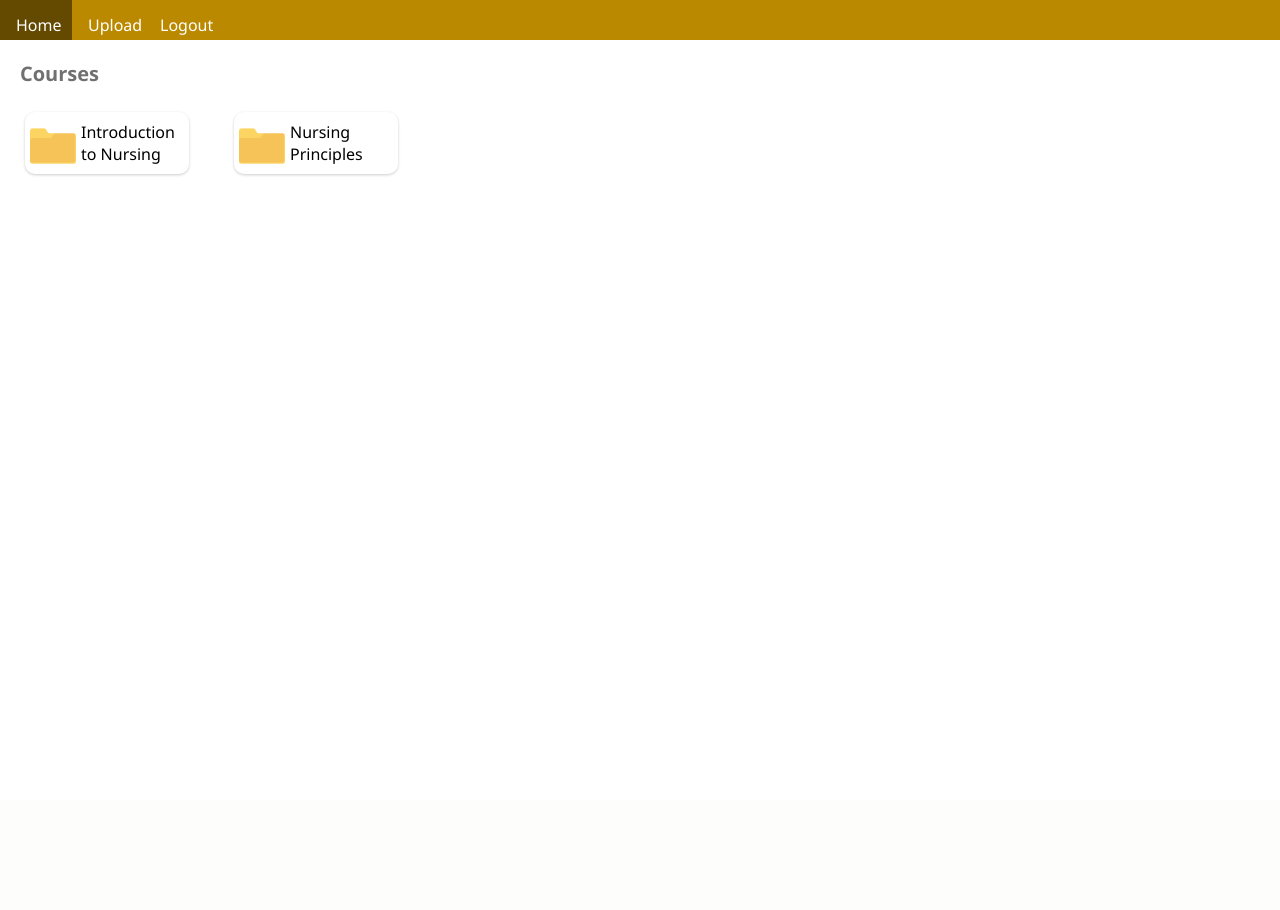
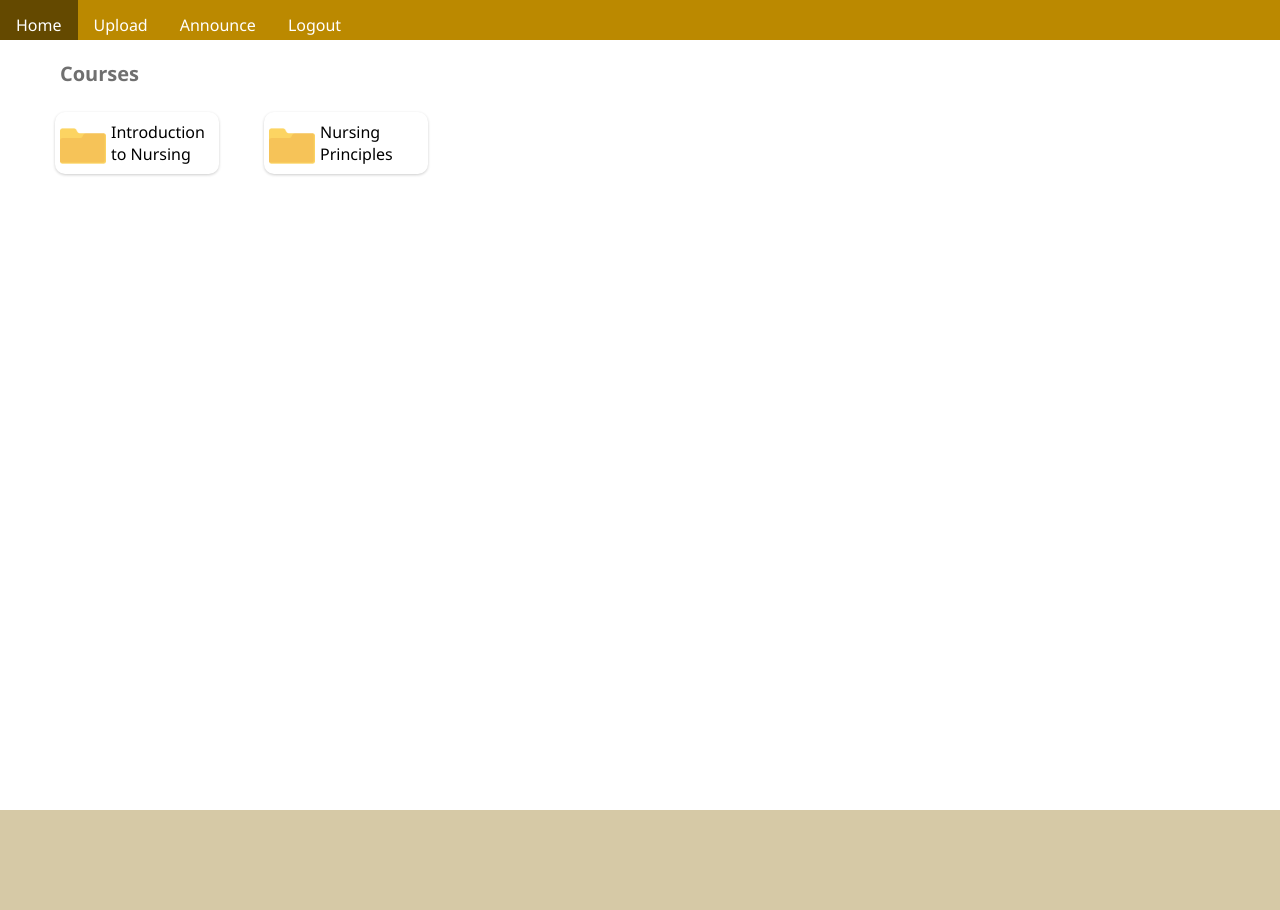
Before and after one commit to despicable-m/Slides, a Django app: page /program/1 in a window 1280 px wide. Before the commit the page ends 176 px from the top, so only its background shows below. Run offline with Django 3.2, Linux system fonts and the light colour scheme; a user stored in the database is signed in; data comes from the database, SQL or seed files in the repository; both versions use the stored data as it was after the commit; some libraries are stand-ins or nearby versions.

Commit message:
UI fixes and started work on announcement

```diff
--- a/slides/admin.py
+++ b/slides/admin.py
@@ -1,5 +1,5 @@
 from django.contrib import admin
-from .models import University, School, Program, User, Level, Course, Document
+from .models import University, School, Program, User, Level, Course, Document, Announcement
 
 # Register your models here.
 admin.site.register(University)
@@ -9,3 +9,4 @@ admin.site.register(User)
 admin.site.register(Level)
 admin.site.register(Course)
 admin.site.register(Document)
+admin.site.register(Announcement)
--- a/slides/models.py
+++ b/slides/models.py
@@ -4,7 +4,7 @@ from django.db import models
 
 
 class University(models.Model):
-    """ University field """
+    """ University table """
     university = models.CharField(max_length=100)
 
     class Meta:
@@ -14,7 +14,7 @@ class University(models.Model):
 
 
 class School(models.Model):
-    """ School field """
+    """ School table """
     university = models.ForeignKey(University, on_delete=models.CASCADE, related_name='uni')
     school = models.CharField(max_length=100)
 
@@ -23,7 +23,7 @@ class School(models.Model):
 
 
 class Program(models.Model):
-    """ Program field """
+    """ Program table """
     school = models.ForeignKey(School, on_delete=models.CASCADE, related_name='sch')
     program = models.CharField(max_length=100)
 
@@ -32,7 +32,7 @@ class Program(models.Model):
 
 
 class Level(models.Model):
-    """ Level field """
+    """ Level table """
     program = models.ForeignKey(Program, on_delete=models.CASCADE, related_name="pro")
     level = models.IntegerField()
     year = models.IntegerField()
@@ -41,7 +41,7 @@ class Level(models.Model):
         return f"{self.program} - L{self.level} - {self.year}"
 
 class Course(models.Model):
-    """ Course field """
+    """ Course table """
     level = models.ForeignKey(Level, on_delete=models.CASCADE, related_name="lvl", default=1)
     course_code = models.CharField(max_length=20)
     course = models.CharField(max_length=500)
@@ -50,7 +50,7 @@ class Course(models.Model):
         return f"{self.level} - {self.course_code} - {self.course}"
 
 class User(AbstractUser):
-    """ User field """
+    """ User table """
     university = models.ForeignKey(University, on_delete=models.CASCADE)
     school = models.ForeignKey(School, on_delete=models.CASCADE)
     program = models.ForeignKey(Program, on_delete=models.CASCADE)
@@ -67,7 +67,7 @@ def add_path(instance, filename):
     return f'{instance.slug}/{filename}'
 
 class Document(models.Model):
-    """ Document field """
+    """ Document table """
     user = models.ForeignKey(User, on_delete=models.CASCADE)
     university = models.ForeignKey(University, on_delete=models.CASCADE)
     school = models.ForeignKey(School, on_delete=models.CASCADE)
@@ -83,3 +83,13 @@ class Document(models.Model):
 
     def __str__(self):
         return f"{self.document}"
+
+
+class Announcement(models.Model):
+    """ Announcement table"""
+    user = models.ForeignKey(User, on_delete=models.CASCADE, related_name="announcer")
+    title = models.CharField(max_length=150)
+    announcement = models.TextField(max_length=10000)
+
+    def __str__(self):
+        return f"{self.title}"
--- a/slides/static/slides/styles.css
+++ b/slides/static/slides/styles.css
@@ -6,7 +6,7 @@
   width: 100%;
 }
 
-.basic-container, #levels .container-levels, .section-container #courses .container-courses, #latest-uploads .container-latest {
+.basic-container, #levels .container-levels, .section-container #courses .container-courses, #latest-uploads .container-latest, #announcements #announcement-area .container-announcements {
   box-shadow: 0 1px 3px rgba(0, 0, 0, 0.2);
   border-radius: 10px;
   font-family: Segoe UI, Frutiger, Frutiger Linotype, Dejavu Sans, Helvetica Neue, Arial, sans-serif;
@@ -18,8 +18,18 @@ body {
   margin: 0px;
 }
 
-.body {
-  margin: 20px;
+#page {
+  min-height: 100vh;
+  position: relative;
+  padding-bottom: 110px;
+}
+
+.footer {
+  position: absolute;
+  bottom: 0;
+  width: 100%;
+  height: 100px;
+  background-color: #D6C9A6;
 }
 
 .label-text, .section-container #section-label {
@@ -27,6 +37,7 @@ body {
   font-weight: bold;
   font-size: 20px;
   color: #707070;
+  margin-left: 30px;
 }
 
 .slides-form {
@@ -90,6 +138,8 @@ body {
 .section-container #courses {
   display: flex;
   flex-direction: row;
+  margin-left: 50px;
+  margin-right: 50px;
 }
 .section-container #courses .container-courses {
   display: flex;
@@ -184,7 +236,6 @@ body {
   padding: 8px;
   text-decoration: none;
   color: white;
-  width: 40px;
   text-align: center;
   padding: 14px 16px;
   font-family: Segoe UI, Frutiger, Frutiger Linotype, Dejavu Sans, Helvetica Neue, Arial, sans-serif;
--- a/slides/static/slides/styles.scss
+++ b/slides/static/slides/styles.scss
@@ -25,9 +25,23 @@ body {
     margin: 0px;
 }
 
-.body {
-    margin: 20px;
+#page {
+    min-height: 100vh;
+    position: relative;
+    padding-bottom: 110px;
 }
+
+.footer {
+    position: absolute;
+    bottom: 0;
+    width: 100%;
+    height: 100px;
+    background-color: #D6C9A6;
+}
+
+// .body {
+//     margin: 20px;
+// }
 
 //labels
 .label-text {
@@ -35,6 +49,7 @@ body {
     font-weight: bold;
     font-size: 20px;
     color: #707070;
+    margin-left: 30px;
 }
 
 %inputs {
@@ -121,6 +177,9 @@ body {
     #courses {
         display: flex;
         flex-direction: row;
+        margin-left: 50px;
+        margin-right: 50px;
+
         .container-courses {
             display: flex;
             flex-direction: row;
@@ -226,7 +288,6 @@ body {
             padding: 8px;
             text-decoration: none;
             color: white;
-            width: 40px;
             text-align: center;
             padding: 14px 16px;
             font-family: $font-family;
--- a/slides/templates/slides/layout.html
+++ b/slides/templates/slides/layout.html
@@ -11,9 +11,13 @@
     </head>
 
     <body>
+
+        <div id="page">
+
             <ul class="menu">
                 <li><a href="{% url 'index' %}">Home</a></li>
                 <li><a href="{% url 'upload' %}">Upload</a></li>
+                <li><a href="#">Announce</a></li>
                 <li style="float: right;"><a href="#">Logout</a></li>
             </ul>
 
@@ -23,8 +27,12 @@
                 {% endblock %}
             </div>
 
+            <div class="footer">
+
+            </div>
+        </div>
+
+    </body>
         {% block script %}
         {% endblock %}
-    </body>
-
 </html>
--- a/slides/views.py
+++ b/slides/views.py
@@ -12,7 +12,7 @@ from django.db import IntegrityError
 # from django.views.decorators.csrf import csrf_exempt
 # from django.core.files.storage import FileSystemStorage
 
-from .models import User, University, School, Program, Level, Course, Document
+from .models import User, University, School, Program, Level, Course, Document, Announcement
 
 
 dt = datetime.now()
@@ -42,13 +42,15 @@ def index(request):
         levels = Level.objects.filter(program=request.user.program)
         years = Level.objects.filter(program=request.user.program,
                                      level=request.user.level.level)
+        announcements = Announcement.objects.all()
 
         return render(request, "slides/index.html", {
             "courses":courses,
             "user": user,
             "documents":documents,
             "levels":levels,
-            "years":years
+            "years":years,
+            "announcements":announcements
         })
     else:
         return HttpResponseRedirect(reverse('login'))
```
Also changed, not shown: other parts of slides/static/slides/styles.css (+39 -0 lines), other parts of slides/static/slides/styles.scss (+44 -0 lines), slides/templates/slides/index.html (+14 -0 lines), db.sqlite3, slides/migrations/0023_announcement.py (added), 1 other file. Lines whose indentation alone changed are shown as unchanged.
